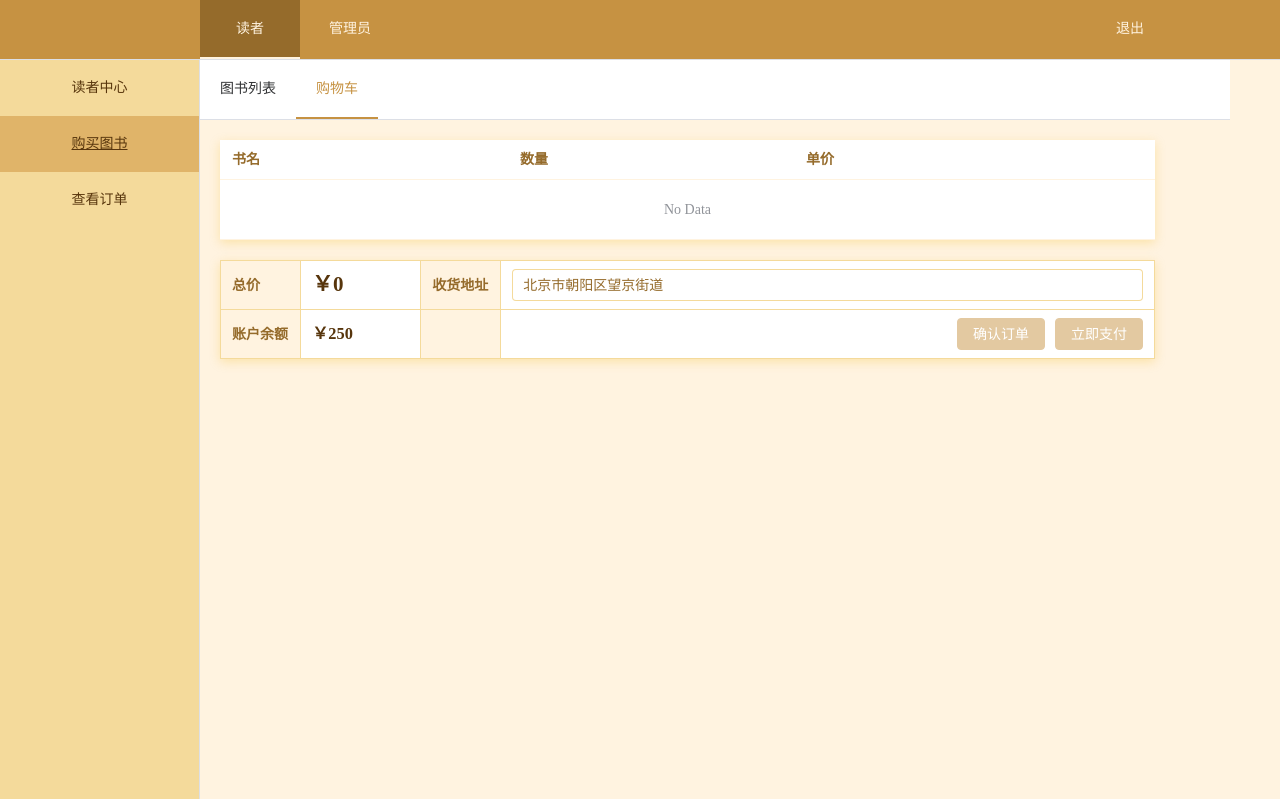
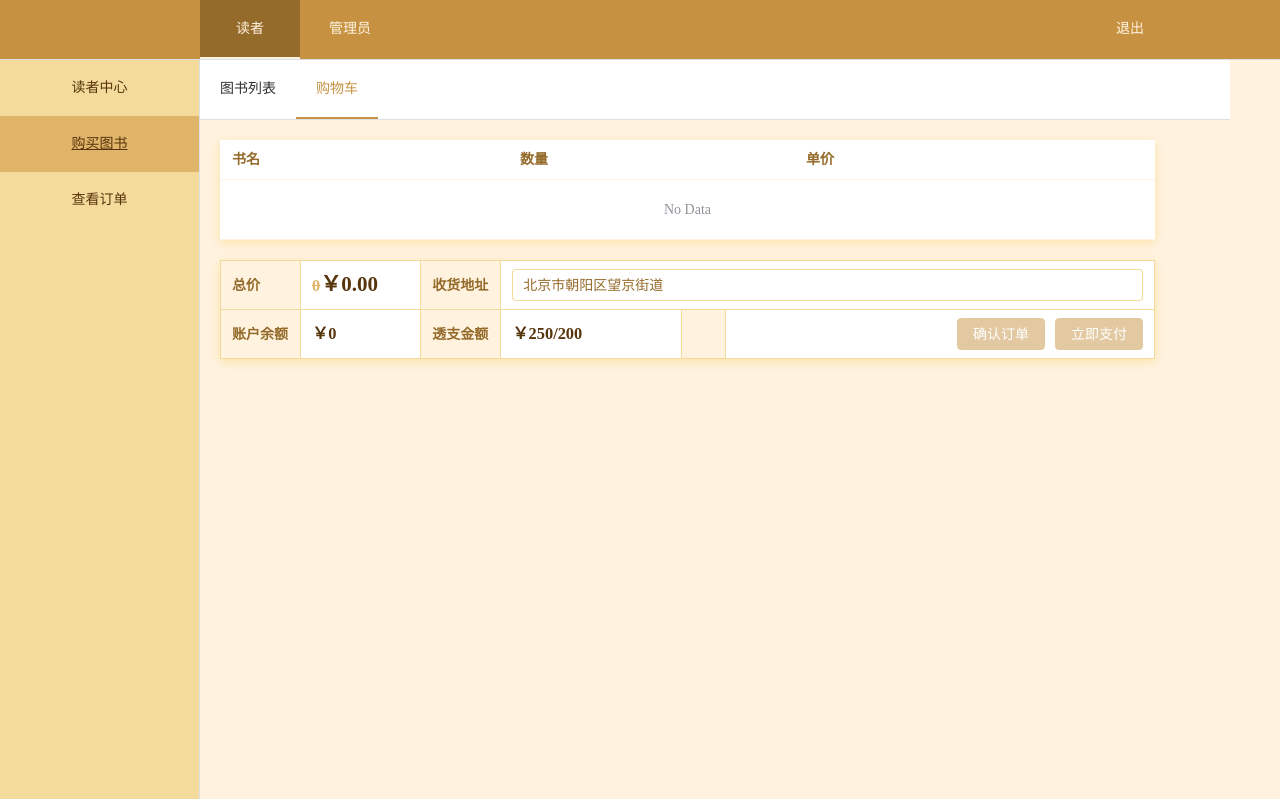
Before and after one commit to TreeNode09/OnlineBookstore, a Vue app: page /bookCart in a window 1280 px wide. Built offline with nearby package versions, Linux system fonts and the light colour scheme.

Commit message:
购物车显示原价和折扣价，余额不足时显示透支额度

```diff
--- a/src/stores/user.js
+++ b/src/stores/user.js
@@ -9,11 +9,20 @@ export const useUser = defineStore('user', () => {
         password:'password1234',
         userName:'张三',
         address:'北京市朝阳区望京街道',
-        balance:250,
+        balance:-250,
         creditLevel:4
     })
 
+    const userRight = ref([
+        {discount: 0, overdraw: 0},
+        {discount: 0.1, overdraw: 0},
+        {discount: 0.15, overdraw: 0},
+        {discount: 0.15, overdraw: 100},
+        {discount: 0.2, overdraw: 200},
+        {discount: 0.25, overdraw: '∞'},
+    ])
+
     const bookCart = ref([])
 
-    return {userInfo, bookCart}
+    return {userInfo, userRight, bookCart}
 })
--- a/src/views/BookCart.vue
+++ b/src/views/BookCart.vue
@@ -14,20 +14,25 @@
         </template>
     </el-table-column>
 </el-table>
-<el-descriptions :column="2" border>
+<el-descriptions :column="3" border>
     <el-descriptions-item label="总价" label-width="80px">
-        <h2>￥{{ totalPrice }}</h2>
+        <h3 v-if="user.userInfo.creditLevel>0" style="color: var(--pale); text-decoration: line-through;">{{ totalPrice }}</h3>
+        <h2>￥{{ discountPrice.toFixed(2) }}</h2>
     </el-descriptions-item>
-    <el-descriptions-item label="收货地址" label-width="80px" width="70%">
+    <el-descriptions-item label="收货地址" label-width="80px" width="70%" :span="2">
         <el-input v-model="user.userInfo.address"></el-input>
     </el-descriptions-item>
     <el-descriptions-item label="账户余额">
-        <h3>￥{{ user.userInfo.balance }}</h3>
+        <h3 v-if="user.userInfo.balance>=0">￥{{ user.userInfo.balance.toFixed(2) }}</h3>
+        <h3 v-else>￥0</h3>
+    </el-descriptions-item>
+    <el-descriptions-item v-if="user.userInfo.balance<0" label="透支金额">
+        <h3>￥{{ -user.userInfo.balance.toFixed(2) }}/{{ user.userRight[user.userInfo.creditLevel].overdraw }}</h3>
     </el-descriptions-item>
     <el-descriptions-item label="">
         <main-button class="right" @click="payOrder"
-            :disabled="user.userInfo.address === '' || user.bookCart.length === 0">立即支付</main-button>
-        <main-button class="right" @click="unpayOrder" style="margin-right: 10px;"
+            :disabled="user.userInfo.address===''||user.bookCart.length===0||user.userInfo.balance<totalPrice">立即支付</main-button>
+        <main-button v-if="user.userInfo.creditLevel>=3" @click="unpayOrder" class="right" style="margin-right: 10px;"
             :disabled="user.userInfo.address === '' || user.bookCart.length === 0">确认订单</main-button>
     </el-descriptions-item>
 </el-descriptions>
@@ -48,6 +53,7 @@ const user = useUser()
 const isMounted = ref(false)
 
 const totalPrice = ref(0)
+const discountPrice = ref(0)
 
 onMounted(() => {
     page.currentUser = 'Reader'
@@ -92,5 +98,6 @@ function calcTotalPrice(){
     for(let i = 0; i < user.bookCart.length; i++){
         totalPrice.value += user.bookCart[i].price * user.bookCart[i].count
     }
+    discountPrice.value = totalPrice.value * (1 - user.userRight[user.userInfo.creditLevel].discount)
 }
 </script>
--- a/src/views/BookManage.vue
+++ b/src/views/BookManage.vue
@@ -18,7 +18,7 @@
     <el-table-column width="75px" fixed="right" >
         <template #default="scope">
             <el-button :disabled="!isDelete" @click="deleteBook(scope.row.bookId)"
-                size="small" :icon="Delete" ></el-button>
+                size="small" :icon="Delete" type="danger"></el-button>
         </template>
     </el-table-column>
 </el-table>
@@ -41,18 +41,18 @@ const isMounted = ref(false)
 const isDelete = ref(false)
 
 const books = ref([
-    // {bookId: 4, isbn: "978-7-108-04348-1", name: "活着", publish: "作家出版社", price: 29.0,
-    // inventory: 40, author: "余华", keyword: "小说 人生"},
-    // {bookId: 5, isbn: "978-7-5063-4079-4", name: "百年孤独", publish: "南海出版公司", price: 39.5,
-    // inventory: 50, author: "加西亚·马尔克斯", keyword: "魔幻现实主义 文学"},
-    // {bookId: 6, isbn: "978-7-5321-0295-8", name: "围城", publish: "人民文学出版社", price: 32.0,
-    // inventory: 60, author: "钱钟书", keyword: "讽刺 小说"},
-    // {bookId: 7, isbn: "978-7-02-010804-5", name: "三体", publish: "重庆出版社", price: 68.0,
-    // inventory: 80, author: "刘慈欣", keyword: "科幻 小说"},
-    // {bookId: 8, isbn: "978-7-108-04348-1", name: "平凡的世界", publish: "人民文学出版社", price: 39.8,
-    // inventory: 70, author: "路遥", keyword: "现实主义 小说"},
-    // {bookId: 9, isbn: "978-7-123-45678", name: "新书", publish: "新出版社", price: 45.0,
-    // inventory: 252, author: "新作者", keyword: "新书 出版"}
+    {bookId: 4, isbn: "978-7-108-04348-1", name: "活着", publish: "作家出版社", price: 29.0,
+    inventory: 40, author: "余华", keyword: "小说 人生"},
+    {bookId: 5, isbn: "978-7-5063-4079-4", name: "百年孤独", publish: "南海出版公司", price: 39.5,
+    inventory: 50, author: "加西亚·马尔克斯", keyword: "魔幻现实主义 文学"},
+    {bookId: 6, isbn: "978-7-5321-0295-8", name: "围城", publish: "人民文学出版社", price: 32.0,
+    inventory: 60, author: "钱钟书", keyword: "讽刺 小说"},
+    {bookId: 7, isbn: "978-7-02-010804-5", name: "三体", publish: "重庆出版社", price: 68.0,
+    inventory: 80, author: "刘慈欣", keyword: "科幻 小说"},
+    {bookId: 8, isbn: "978-7-108-04348-1", name: "平凡的世界", publish: "人民文学出版社", price: 39.8,
+    inventory: 70, author: "路遥", keyword: "现实主义 小说"},
+    {bookId: 9, isbn: "978-7-123-45678", name: "新书", publish: "新出版社", price: 45.0,
+    inventory: 252, author: "新作者", keyword: "新书 出版"}
 ])
 
 const searchText = ref('')
@@ -63,7 +63,7 @@ onMounted(() => {
     page.currentSubPage = '/bookManage'
     color.setOption(1)
 
-    getBookList()
+    //getBookList()
     isMounted.value = true
 })
 
@@ -103,7 +103,6 @@ function startDelete(){
     isDelete.value = true
 }
 
-
 function endDelete(){
     isDelete.value = false
 }
```
